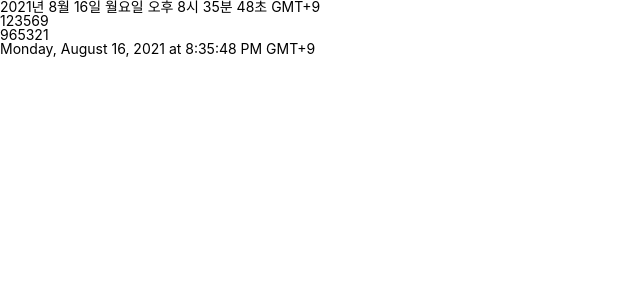
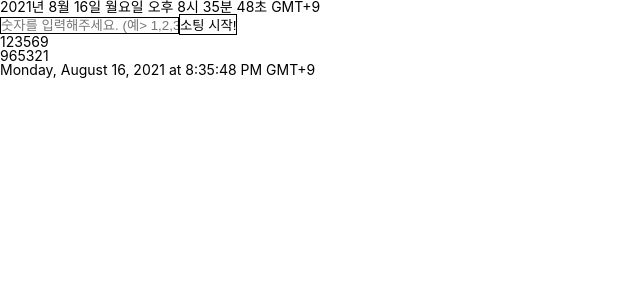
Before and after one commit to yisu-kim/pre-onboarding-solarconnect-2, a React (Create React App) app: page / in a window 1280 px wide. Shown: the top 300 px of the page, without its empty margins (0-640 px from the left). Built offline with nearby package versions, Linux system fonts and the light colour scheme.

Commit message:
Feat: #7 Add input form component

```diff
--- a/src/App.js
+++ b/src/App.js
@@ -1,21 +1,41 @@
 import React, { useCallback, useState } from 'react';
 import { LOCALE } from 'utils/constants';
 import LocaleTimer from 'components/Date/LocaleTimer';
+import InputForm from 'components/InputForm';
 import AscendingSort from 'components/Sort/AscendingSort';
 import DescendingSort from 'components/Sort/DescendingSort';
 
 function App() {
   const [date, setDate] = useState(new Date());
+  const [inputNumbers, setInputNumbers] = useState([]);
+  const [numbers, setNumbers] = useState([]);
 
   const handleDate = useCallback(() => {
     setDate(new Date());
   }, []);
 
+  const handleChange = (e) => {
+    // TO DO : 예외처리 추가
+    const numbers = e.target.value.split(',');
+    setInputNumbers(numbers);
+  };
+
+  const handleSubmit = (e) => {
+    e.preventDefault();
+    setNumbers(inputNumbers);
+    setInputNumbers([]);
+  };
+
   return (
     <div>
       <LocaleTimer date={date} locale={LOCALE.koKR} handleDate={handleDate} />
-      <AscendingSort />
-      <DescendingSort />
+      <InputForm
+        inputNumbers={inputNumbers}
+        handleChange={handleChange}
+        handleSubmit={handleSubmit}
+      />
+      <AscendingSort numbers={numbers} />
+      <DescendingSort numbers={numbers} />
       <LocaleTimer date={date} locale={LOCALE.enUS} />
     </div>
   );
--- /dev/null
+++ b/src/components/InputForm/InputForm.js
@@ -0,0 +1,30 @@
+import React from 'react';
+import PropTypes from 'prop-types';
+import style from './InputFormStyle';
+
+InputForm.propTypes = {
+  inputNumbers: PropTypes.array,
+  handleChange: PropTypes.func,
+  handleSubmit: PropTypes.func,
+};
+
+function InputForm({ inputNumbers, handleChange, handleSubmit }) {
+  return (
+    <form onSubmit={handleSubmit}>
+      <Input
+        type="text"
+        id="numbers"
+        name="numbers"
+        required
+        placeholder="숫자를 입력해주세요. (예> 1,2,3,4)"
+        value={inputNumbers}
+        onChange={handleChange}
+      />
+      <Button type="submit">소팅 시작!</Button>
+    </form>
+  );
+}
+
+export default InputForm;
+
+const { Input, Button } = style;
--- /dev/null
+++ b/src/components/InputForm/InputFormStyle.js
@@ -0,0 +1,14 @@
+import styled from 'styled-components';
+
+const Input = styled.input`
+  border: 1px solid black;
+`;
+
+const Button = styled.button`
+  border: 1px solid black;
+`;
+
+export default {
+  Input,
+  Button,
+};
--- /dev/null
+++ b/src/components/InputForm/index.js
@@ -0,0 +1,3 @@
+import InputForm from './InputForm';
+
+export default InputForm;
```
